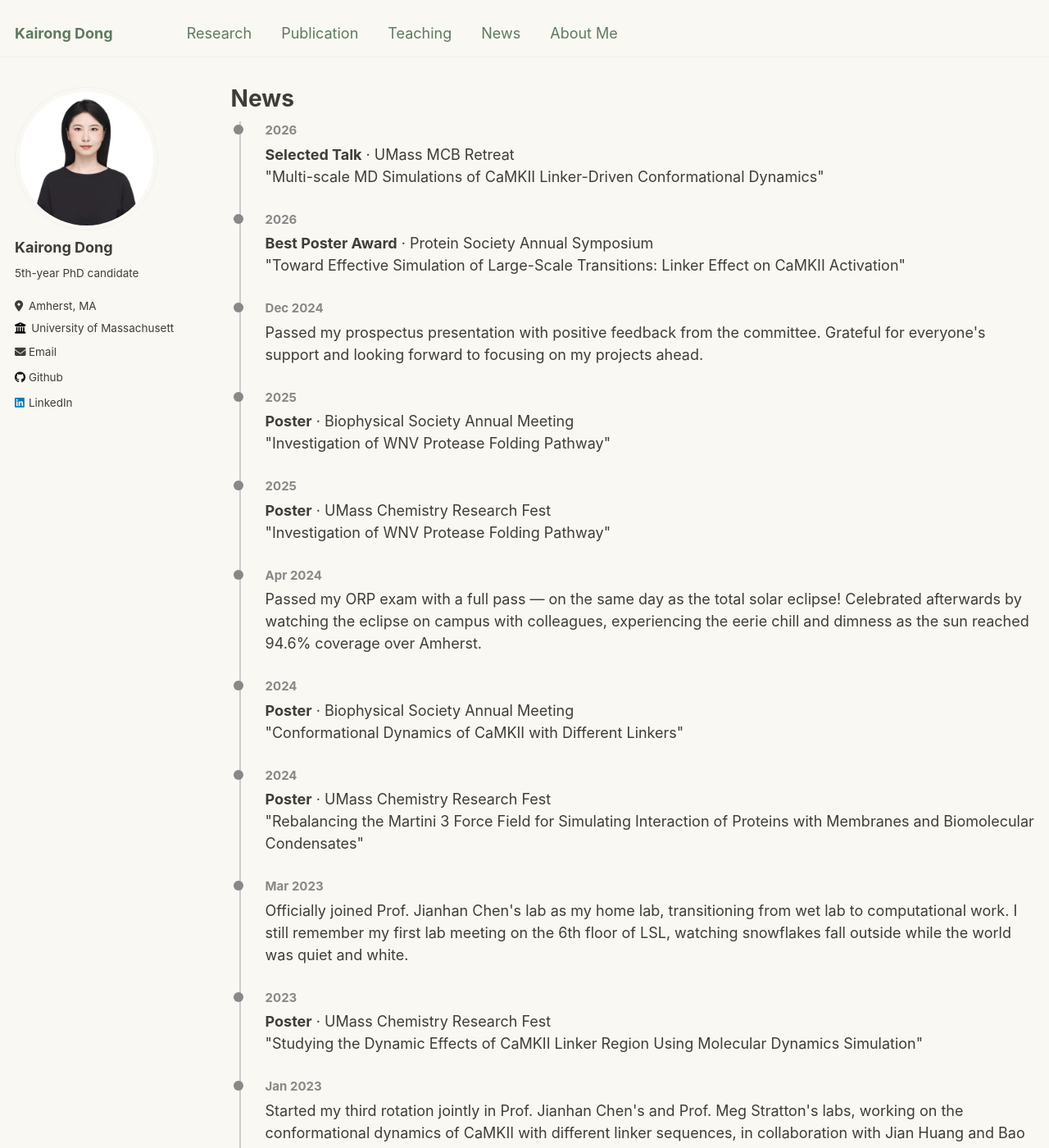
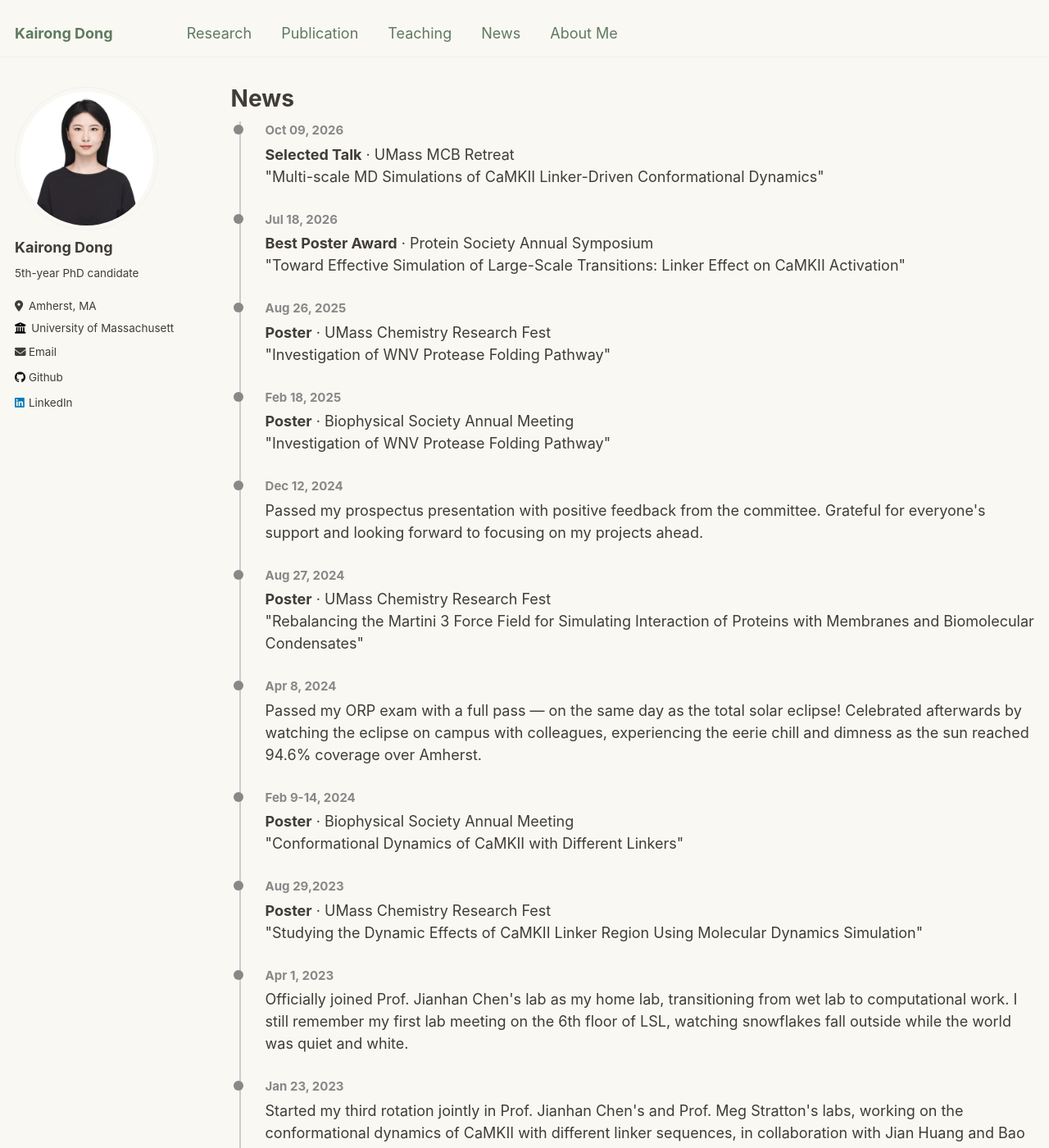
Before and after one commit to kairongdong/kairongdong.github.io, a Jekyll site: the page built from _pages/news.md, in a window 1280 px wide and 1400 px high. Shown: the whole window at 82% size. Built offline with Jekyll 4.4.1, drawn with Linux system fonts in a browser that asks for light colours; some of the changed text lies outside the part shown.

```diff
--- a/_pages/news.md
+++ b/_pages/news.md
@@ -11,92 +11,92 @@ author_profile: true
 
   <div style="position: relative; margin-bottom: 28px;">
     <div style="position: absolute; left: -39px; top: 4px; width: 12px; height: 12px; background-color: #888; border-radius: 50%;"></div>
-    <div style="font-weight: bold; font-size: 15px; margin-bottom: 4px; color: #888;">2026</div>
+    <div style="font-weight: bold; font-size: 15px; margin-bottom: 4px; color: #888;">Oct 09, 2026</div>
     <strong>Selected Talk</strong> · UMass MCB Retreat<br>
     "Multi-scale MD Simulations of CaMKII Linker-Driven Conformational Dynamics"
   </div>
 
   <div style="position: relative; margin-bottom: 28px;">
     <div style="position: absolute; left: -39px; top: 4px; width: 12px; height: 12px; background-color: #888; border-radius: 50%;"></div>
-    <div style="font-weight: bold; font-size: 15px; margin-bottom: 4px; color: #888;">2026</div>
+    <div style="font-weight: bold; font-size: 15px; margin-bottom: 4px; color: #888;">Jul 18, 2026</div>
     <strong>Best Poster Award</strong> · Protein Society Annual Symposium<br>
     "Toward Effective Simulation of Large-Scale Transitions: Linker Effect on CaMKII Activation"
   </div>
 
   <div style="position: relative; margin-bottom: 28px;">
     <div style="position: absolute; left: -39px; top: 4px; width: 12px; height: 12px; background-color: #888; border-radius: 50%;"></div>
-    <div style="font-weight: bold; font-size: 15px; margin-bottom: 4px; color: #888;">Dec 2024</div>
-    Passed my prospectus presentation with positive feedback from the committee. Grateful for everyone's support and looking forward to focusing on my projects ahead.
+    <div style="font-weight: bold; font-size: 15px; margin-bottom: 4px; color: #888;">Aug 26, 2025</div>
+    <strong>Poster</strong> · UMass Chemistry Research Fest<br>
+    "Investigation of WNV Protease Folding Pathway"
   </div>
 
   <div style="position: relative; margin-bottom: 28px;">
     <div style="position: absolute; left: -39px; top: 4px; width: 12px; height: 12px; background-color: #888; border-radius: 50%;"></div>
-    <div style="font-weight: bold; font-size: 15px; margin-bottom: 4px; color: #888;">2025</div>
+    <div style="font-weight: bold; font-size: 15px; margin-bottom: 4px; color: #888;">Feb 18, 2025</div>
     <strong>Poster</strong> · Biophysical Society Annual Meeting<br>
     "Investigation of WNV Protease Folding Pathway"
   </div>
 
   <div style="position: relative; margin-bottom: 28px;">
     <div style="position: absolute; left: -39px; top: 4px; width: 12px; height: 12px; background-color: #888; border-radius: 50%;"></div>
-    <div style="font-weight: bold; font-size: 15px; margin-bottom: 4px; color: #888;">2025</div>
-    <strong>Poster</strong> · UMass Chemistry Research Fest<br>
-    "Investigation of WNV Protease Folding Pathway"
+    <div style="font-weight: bold; font-size: 15px; margin-bottom: 4px; color: #888;">Dec 12, 2024</div>
+    Passed my prospectus presentation with positive feedback from the committee. Grateful for everyone's support and looking forward to focusing on my projects ahead.
   </div>
 
   <div style="position: relative; margin-bottom: 28px;">
     <div style="position: absolute; left: -39px; top: 4px; width: 12px; height: 12px; background-color: #888; border-radius: 50%;"></div>
-    <div style="font-weight: bold; font-size: 15px; margin-bottom: 4px; color: #888;">Apr 2024</div>
+    <div style="font-weight: bold; font-size: 15px; margin-bottom: 4px; color: #888;">Aug 27, 2024</div>
+    <strong>Poster</strong> · UMass Chemistry Research Fest<br>
+    "Rebalancing the Martini 3 Force Field for Simulating Interaction of Proteins with Membranes and Biomolecular Condensates"
+  </div>
+
+  <div style="position: relative; margin-bottom: 28px;">
+    <div style="position: absolute; left: -39px; top: 4px; width: 12px; height: 12px; background-color: #888; border-radius: 50%;"></div>
+    <div style="font-weight: bold; font-size: 15px; margin-bottom: 4px; color: #888;">Apr 8, 2024</div>
     Passed my ORP exam with a full pass — on the same day as the total solar eclipse! Celebrated afterwards by watching the eclipse on campus with colleagues, experiencing the eerie chill and dimness as the sun reached 94.6% coverage over Amherst.
   </div>
 
   <div style="position: relative; margin-bottom: 28px;">
     <div style="position: absolute; left: -39px; top: 4px; width: 12px; height: 12px; background-color: #888; border-radius: 50%;"></div>
-    <div style="font-weight: bold; font-size: 15px; margin-bottom: 4px; color: #888;">2024</div>
+    <div style="font-weight: bold; font-size: 15px; margin-bottom: 4px; color: #888;">Feb 9-14, 2024</div>
     <strong>Poster</strong> · Biophysical Society Annual Meeting<br>
     "Conformational Dynamics of CaMKII with Different Linkers"
   </div>
 
   <div style="position: relative; margin-bottom: 28px;">
     <div style="position: absolute; left: -39px; top: 4px; width: 12px; height: 12px; background-color: #888; border-radius: 50%;"></div>
-    <div style="font-weight: bold; font-size: 15px; margin-bottom: 4px; color: #888;">2024</div>
-    <strong>Poster</strong> · UMass Chemistry Research Fest<br>
-    "Rebalancing the Martini 3 Force Field for Simulating Interaction of Proteins with Membranes and Biomolecular Condensates"
-  </div>
-
-  <div style="position: relative; margin-bottom: 28px;">
-    <div style="position: absolute; left: -39px; top: 4px; width: 12px; height: 12px; background-color: #888; border-radius: 50%;"></div>
-    <div style="font-weight: bold; font-size: 15px; margin-bottom: 4px; color: #888;">Mar 2023</div>
-    Officially joined Prof. Jianhan Chen's lab as my home lab, transitioning from wet lab to computational work. I still remember my first lab meeting on the 6th floor of LSL, watching snowflakes fall outside while the world was quiet and white.
-  </div>
-
-  <div style="position: relative; margin-bottom: 28px;">
-    <div style="position: absolute; left: -39px; top: 4px; width: 12px; height: 12px; background-color: #888; border-radius: 50%;"></div>
-    <div style="font-weight: bold; font-size: 15px; margin-bottom: 4px; color: #888;">2023</div>
+    <div style="font-weight: bold; font-size: 15px; margin-bottom: 4px; color: #888;">Aug 29,2023</div>
     <strong>Poster</strong> · UMass Chemistry Research Fest<br>
     "Studying the Dynamic Effects of CaMKII Linker Region Using Molecular Dynamics Simulation"
   </div>
 
   <div style="position: relative; margin-bottom: 28px;">
     <div style="position: absolute; left: -39px; top: 4px; width: 12px; height: 12px; background-color: #888; border-radius: 50%;"></div>
-    <div style="font-weight: bold; font-size: 15px; margin-bottom: 4px; color: #888;">Jan 2023</div>
+    <div style="font-weight: bold; font-size: 15px; margin-bottom: 4px; color: #888;">Apr 1, 2023</div>
+    Officially joined Prof. Jianhan Chen's lab as my home lab, transitioning from wet lab to computational work. I still remember my first lab meeting on the 6th floor of LSL, watching snowflakes fall outside while the world was quiet and white.
+  </div>
+
+  <div style="position: relative; margin-bottom: 28px;">
+    <div style="position: absolute; left: -39px; top: 4px; width: 12px; height: 12px; background-color: #888; border-radius: 50%;"></div>
+    <div style="font-weight: bold; font-size: 15px; margin-bottom: 4px; color: #888;">Jan 23, 2023</div>
     Started my third rotation jointly in Prof. Jianhan Chen's and Prof. Meg Stratton's labs, working on the conformational dynamics of CaMKII with different linker sequences, in collaboration with Jian Huang and Bao Nguyen.
   </div>
 
   <div style="position: relative; margin-bottom: 28px;">
     <div style="position: absolute; left: -39px; top: 4px; width: 12px; height: 12px; background-color: #888; border-radius: 50%;"></div>
-    <div style="font-weight: bold; font-size: 15px; margin-bottom: 4px; color: #888;">Nov 2022</div>
+    <div style="font-weight: bold; font-size: 15px; margin-bottom: 4px; color: #888;">Nov 21, 2022</div>
     Started my second rotation in Prof. Changhui Pak's lab, investigating Wnt signaling in CASK-KO human cortical excitatory neurons, with mentorship from Danny McSweeney.
   </div>
 
   <div style="position: relative; margin-bottom: 28px;">
     <div style="position: absolute; left: -39px; top: 4px; width: 12px; height: 12px; background-color: #888; border-radius: 50%;"></div>
-    <div style="font-weight: bold; font-size: 15px; margin-bottom: 4px; color: #888;">Sep 2022</div>
+    <div style="font-weight: bold; font-size: 15px; margin-bottom: 4px; color: #888;">Sep 19, 2022</div>
     Started my first rotation in Prof. Peter Chien's lab, working on identifying novel substrates of Lon protease in <em>Caulobacter</em>, with mentorship from Justyne Ogdahl.
   </div>
 
   <div style="position: relative; margin-bottom: 28px;">
     <div style="position: absolute; left: -39px; top: 4px; width: 12px; height: 12px; background-color: #888; border-radius: 50%;"></div>
-    <div style="font-weight: bold; font-size: 15px; margin-bottom: 4px; color: #888;">Aug 2022</div>
+    <div style="font-weight: bold; font-size: 15px; margin-bottom: 4px; color: #888;">Aug 26, 2022</div>
     Arrived in Amherst to begin my Ph.D. at UMass. First impressions: a quiet, beautiful town in the height of a Massachusetts summer.
   </div>
 
```
